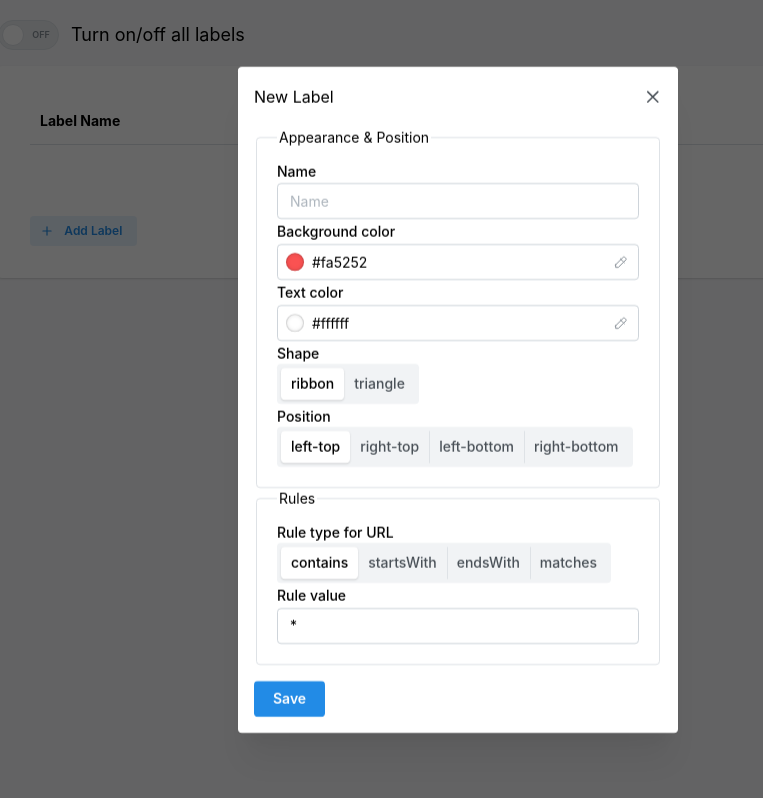
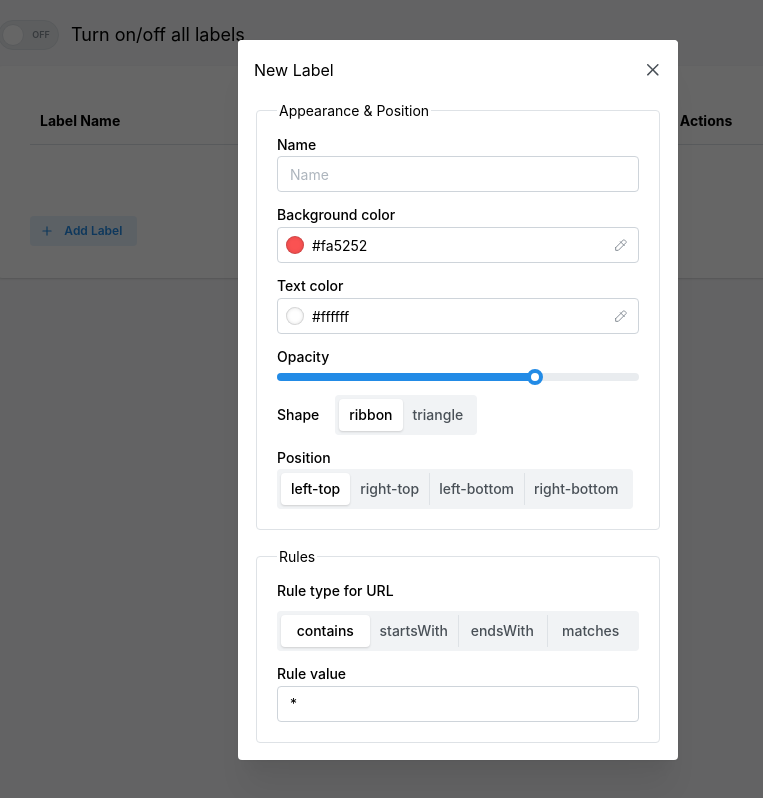
Before and after one commit to nzx-Lewis/web-labeler, a React (Vite) app: page / in a window 1280 px wide. Both pictures are taken after a click on the button "Add Label". Shown: the whole page, without its empty margins (182-945 px from the left). Built offline with nearby package versions, Linux system fonts and the light colour scheme.

Commit message:
Opacity and isActive props for Labels

```diff
--- a/src/App.tsx
+++ b/src/App.tsx
@@ -8,7 +8,7 @@ import "@mantine/core/styles.css";
 import "./style.scss";
 
 //TODO:
-// 1. Opacity and isActive props for Labels
+// ☑️ 1. Opacity and isActive props for Labels
 // 2. Multi rules for one label
 // 3. Default labels (for first launch)
 // 4. Label preview in edit form
--- a/src/Components/Label/EditForm/index.tsx
+++ b/src/Components/Label/EditForm/index.tsx
@@ -6,6 +6,10 @@ import {
   SegmentedControl,
   Text,
   TextInput,
+  Slider,
+  Stack,
+  Input,
+  Switch,
 } from "@mantine/core";
 import {
   colorSwatches,
@@ -30,10 +34,12 @@ function LabelEditForm({
       name: "",
       bgColor: colorSwatches[0],
       textColor: colorSwatches[colorSwatches.length - 1],
+      opacity: 0.75,
       shape: shapes[0],
       position: positions[0],
       ruleType: ruleTypes[0],
       ruleValue: "*",
+      isActive: true,
     },
     validate: {
       ruleValue: (value) => {
@@ -71,6 +77,7 @@ function LabelEditForm({
         })}
       >
         <Fieldset legend="Appearance & Position">
+          <Stack gap="xs">
             <TextInput
               label="Name"
               placeholder="Name"
@@ -93,25 +100,39 @@ function LabelEditForm({
               key={form.key("textColor")}
               {...form.getInputProps("textColor")}
             />
-          <Text size="sm" fw={500} mt={3}>
-            Shape
-          </Text>
+
+            <Input.Wrapper label="Opacity">
+              <Slider
+                color="blue"
+                label={(value) => `${value * 100}%`}
+                min={0.1}
+                max={1}
+                step={0.05}
+                key={form.key("opacity")}
+                {...form.getInputProps("opacity")}
+              />
+            </Input.Wrapper>
+
+            <Input.Wrapper label={<Input.Label pr="md">Shape</Input.Label>}>
               <SegmentedControl
                 data={[...shapes]}
                 key={form.key("shape")}
                 {...form.getInputProps("shape")}
               />
-          <Text size="sm" fw={500} mt={3}>
-            Position
-          </Text>
+            </Input.Wrapper>
+
+            <Input.Wrapper label="Position">
               <SegmentedControl
                 data={[...positions]}
                 key={form.key("position")}
                 {...form.getInputProps("position")}
               />
+            </Input.Wrapper>
+          </Stack>
         </Fieldset>
 
-        <Fieldset legend="Rules">
+        <Fieldset legend="Rules" mt="md">
+          <Stack gap="xs">
             <Text size="sm" fw={500} mt={3}>
               Rule type for URL
             </Text>
@@ -126,6 +147,15 @@ function LabelEditForm({
               key={form.key("ruleValue")}
               {...form.getInputProps("ruleValue")}
             />
+          </Stack>
+        </Fieldset>
+
+        <Fieldset legend="Status" mt="md">
+          <Switch
+            label="Active/Disabled"
+            key={form.key("isActive")}
+            {...form.getInputProps("isActive", { type: "checkbox" })}
+          />
         </Fieldset>
 
         <Button type="submit" mt="md">
--- a/src/Components/Label/List/index.tsx
+++ b/src/Components/Label/List/index.tsx
@@ -1,5 +1,5 @@
 import { LabelListProps } from "./types.ts";
-import { Badge, Group, Table, Button, Stack } from "@mantine/core";
+import { Badge, Group, Table, Button, Stack, Switch } from "@mantine/core";
 import { IconEdit, IconPlus, IconTrash } from "@tabler/icons-react";
 import LabelEditForm from "../EditForm";
 import { useState } from "react";
@@ -28,6 +28,7 @@ function LabelList({ labels, dispatch }: LabelListProps) {
           <Table.Tr>
             <Table.Th>Label Name</Table.Th>
             <Table.Th>Rule</Table.Th>
+            <Table.Th>Status</Table.Th>
             <Table.Th>Actions</Table.Th>
           </Table.Tr>
         </Table.Thead>
@@ -53,6 +54,17 @@ function LabelList({ labels, dispatch }: LabelListProps) {
                 </Table.Td>
                 <Table.Td>
                   {label.ruleType} - {label.ruleValue}
+                </Table.Td>
+                <Table.Td>
+                  <Switch
+                    checked={label.isActive}
+                    onChange={() => {
+                      dispatch({
+                        type: "toggleLabelStatus",
+                        payload: { id: label.id },
+                      });
+                    }}
+                  />
                 </Table.Td>
                 <Table.Td>
                   <Group gap="xs">
--- a/src/contentScript/style.module.scss
+++ b/src/contentScript/style.module.scss
@@ -1,7 +1,7 @@
 .label{
   --label-text-color: transparent;
   --label-background-color: transparent;
-  --label-opacity: 0.8;
+  --label-opacity: 0.75;
 
   pointer-events: none;
   position: fixed;
--- a/src/options/options.ts
+++ b/src/options/options.ts
@@ -19,6 +19,15 @@ export const optionsReducer = (options: Options, action: OptionsAction) => {
         ...options,
         labels: options.labels.map((label) =>
           label.id === action.payload.label.id ? action.payload.label : label,
+        ),
+      };
+    case "toggleLabelStatus":
+      return {
+        ...options,
+        labels: options.labels.map((label) =>
+          label.id === action.payload.id
+            ? { ...label, isActive: !label.isActive }
+            : label,
         ),
       };
     case "deleteLabel":
--- a/src/options/types.ts
+++ b/src/options/types.ts
@@ -5,10 +5,12 @@ export interface Label {
   name: string;
   bgColor: string;
   textColor: string;
+  opacity: number;
   ruleType: (typeof ruleTypes)[number];
   ruleValue: string;
   shape: (typeof shapes)[number];
   position: (typeof positions)[number];
+  isActive: boolean;
 }
 
 export type LabelWithoutId = Omit<Label, "id">;
@@ -28,6 +30,10 @@ export type OptionsAction =
       payload: { label: Label };
     }
   | {
+      type: "toggleLabelStatus";
+      payload: Pick<Label, "id">;
+    }
+  | {
       type: "deleteLabel";
       payload: Pick<Label, "id">;
     }
```
Also changed, not shown: src/contentScript/index.ts (+8 -1 lines). Lines whose indentation alone changed are shown as unchanged.
